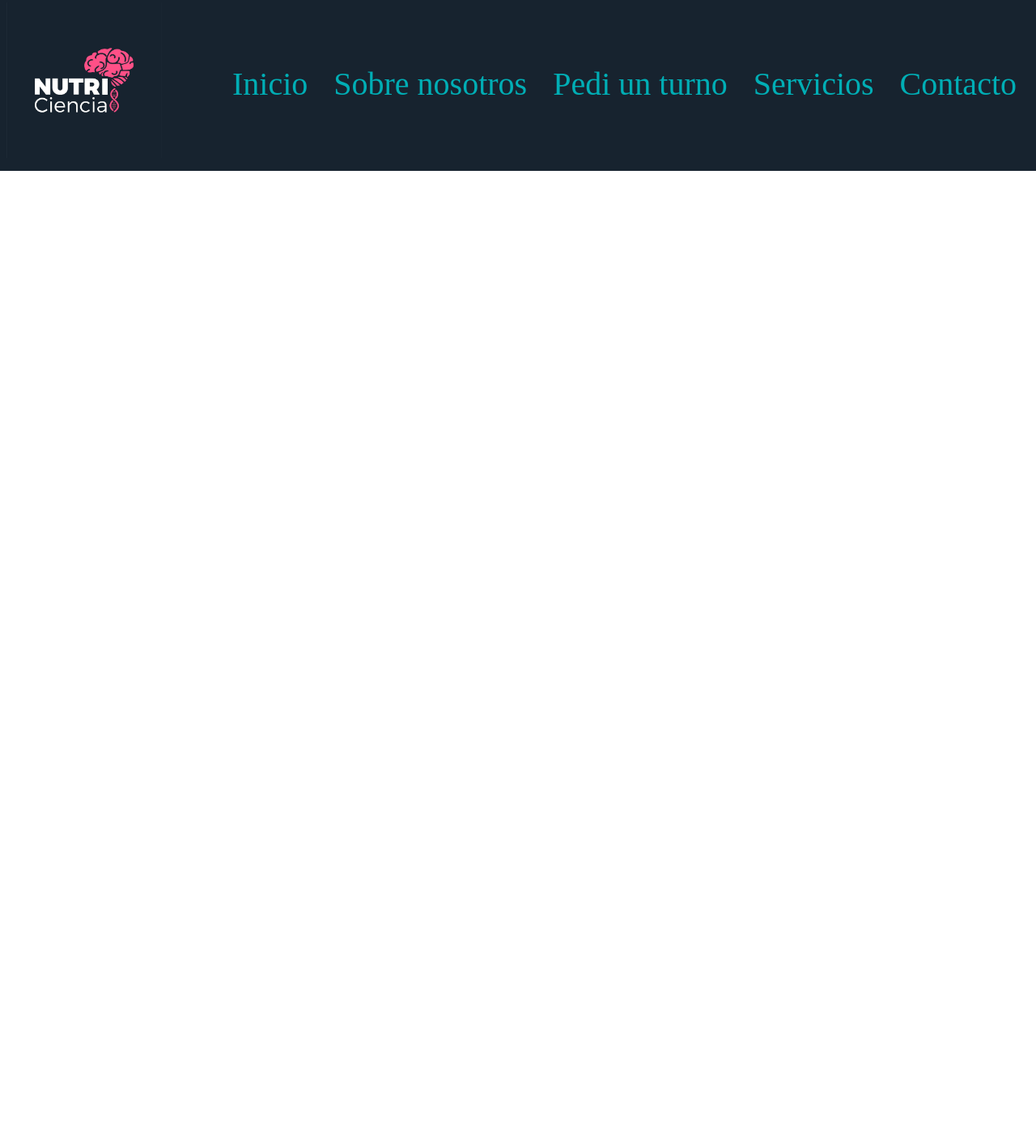
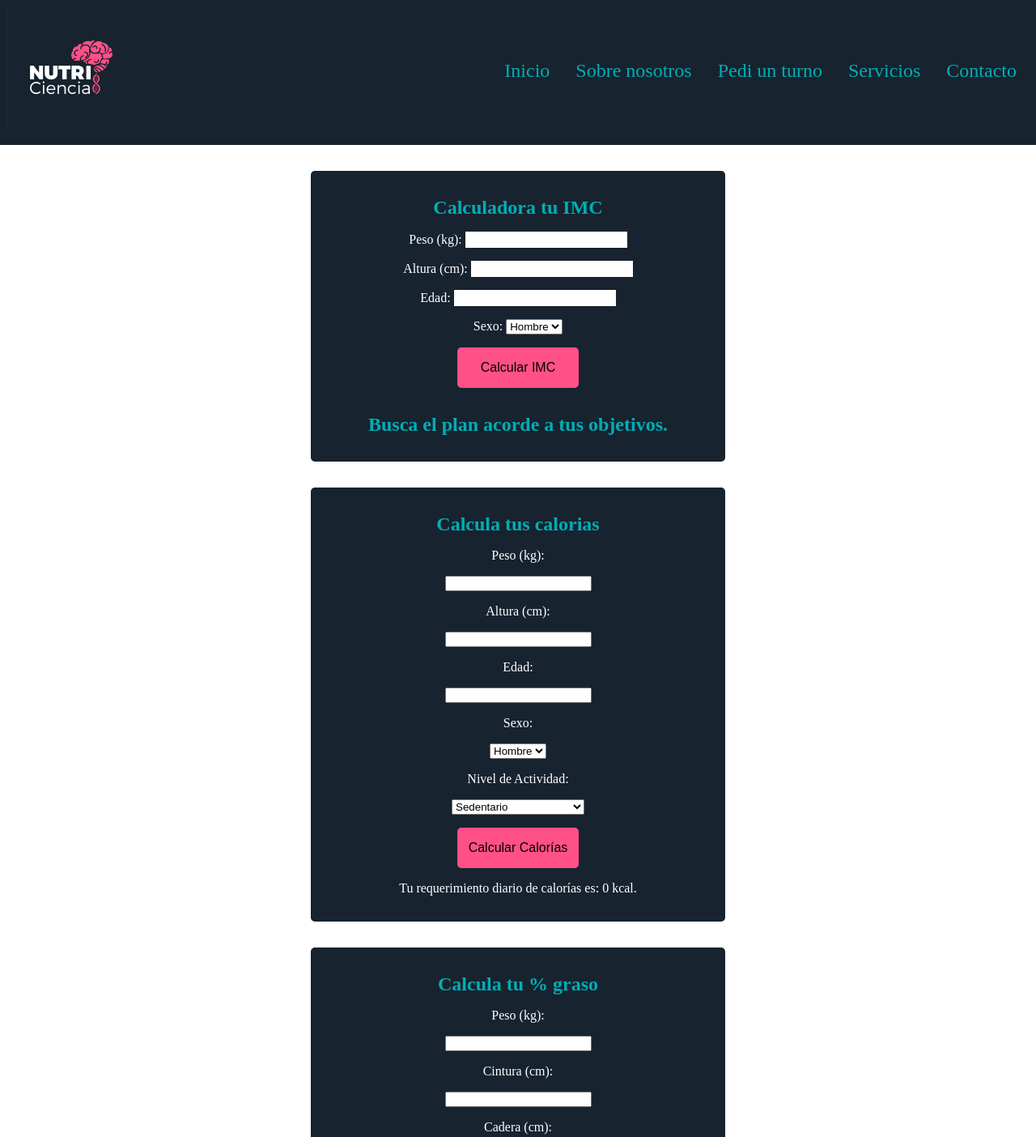
Before and after one commit to emprendiment/Nutriciencia, a plain HTML site: page views/servicios.html in a window 1280 px wide. Shown: the part 5-1409 px from the top of the page at 81% size. Before the commit the page ends 800 px from the top, so only its background shows below. Drawn offline with Linux system fonts and the light colour scheme.

Commit message:
seccion contacto y servicios

```diff
--- a/css/contacto.css
+++ b/css/contacto.css
@@ -6,80 +6,51 @@
     --terciary:#FF5087;
     --dark:#000000;
 }
-body{
-    background-color:var(--primary) ;
-}
-.main-contact{
+
+.aling{
     display: flex;
     justify-content: center;
-    margin-top: 35rem;
+    margin-top: 5rem;
 }
-.section-contact{
+.sect-contact{
     display: flex;
     align-items: center;
-    justify-content: space-between;
+    justify-content: space-evenly;
     flex-wrap: wrap;
-    border-radius: 0.25rem;
-    box-shadow: 0px 5px 10px var(--dark);
-    background: var(--primaryDark);
-    padding: 5rem;
-    width: 80%;
+    border: 1px solid white;
+    border-radius: 2px;
+
+    width: 70%;
+    padding: 15px;
+    background-color: var(--primaryDark);
+    color: var(--secondary);
+    line-height: 2.5rem;
+    font-size: 20px;
 }
-
-.h2-contact{
+.strong{
+    color:var(--primary) ;
     font-size: 3rem;
-    color: var(--secondary);
-    margin-bottom: 2rem;
 }
-.h3-contact{
-    font-size: 6rem;
-    color: var(--secondary);
-    margin-bottom: 2rem;
+.numero{
+    color: var(--terciary);
 }
-.p-contact{
-    font-size: 2.25rem;
-    line-height: 5rem;
-    color: var(--secondary);
+.img-consul{
+    width: 450px;
+    height: 400px;
+    border-radius: 3px;
 }
 .img-contact{
-    box-shadow: 0px 2px 0px var(--secondary);
-    height: 50rem;
-    width: 60rem;
-    border-radius: 0.5rem;
-}
-.a-contact img{
-    height: 3rem;
-    width: 3rem;
+    margin-top: 1rem;
+    width: 25px;
+    height: 25px;
 }
 
 @media screen and (max-width:480px) {
-    .main-contact{
-        margin-top: 10rem;
-    }
-    .section-contact{
-        display: flex;
-        justify-content: center;
-        padding: 1rem;
+    .sect-contact{
         width: 100%;
     }
-    .img-contact{
-        margin-top: 1.25rem;
-        height: 20rem;
-        width: 20rem;
-    }
-    .h2-contact{
-        font-size: 2rem;
-    }
-    .h3-contact{
-        font-size: 2rem;
-    }
-    .p-contact{
-        font-size: 1.25rem;
-        line-height: 2.25rem;
-    }
-    .a-contact img{
-        margin-top: 2rem;
-        height: 2rem;
-        width: 2rem;
+    .img-consul{
+        width: 350px;
+        height: 350px;
     }
 }
--- /dev/null
+++ b/css/servicios.css
@@ -0,0 +1,80 @@
+:root{
+    --primary:#00AEB5;
+    --primaryDark:#17232F;
+    --secondary:#ffff;
+    --terciary:#FF5087;
+    --dark:#000000;
+}
+
+
+.aling{
+    display: flex;
+    justify-content: center;
+}
+.art-content{
+    display: flex;
+    align-items: center;
+    flex-direction:column ;
+    text-align: center;
+    width: 40%;
+    margin-top: 2rem;
+    border: 1px solid;
+    gap: 1rem;
+    padding: 1rem;
+    font-size: 18px;
+    color: var(--secondary);
+    background: var(--primaryDark);
+}
+.precio{
+    font-size: 1.5rem;
+    color: var(--primary);
+}
+.img-content{
+    background: var(--secondary);
+    border-radius: 50%;
+}
+.btn-content{
+    background: var(--terciary);
+    font-size: 1rem;
+    cursor: pointer;
+    border: none;
+    border-radius: 5px;
+    width: 150px;
+    height: 50px;
+}
+.btn-content:hover{
+    background: var(--secondary);
+}
+/*Calculadora de IMC*/
+.calculator{
+    text-align: center;
+    margin-top: 2rem;
+    display: flex;
+    flex-direction: column;
+    justify-content: center;
+    align-items: center;
+    gap: 1rem;
+    background-color: #17232F;
+    width: 40%;
+    border-radius: 5px;
+    color: var(--secondary);
+    padding: 2rem;
+}
+.input{
+    border: none;
+    text-align: center;
+    width: 200px;
+    height: 20px;
+    cursor: pointer;
+}
+
+
+
+@media screen and (max-width:480px) {
+    .art-content{
+        width: 100%;
+    }
+    .calculator{
+        width: 100%;
+    }
+}
--- a/css/style.css
+++ b/css/style.css
@@ -37,7 +37,7 @@
 
 }
 .header .a{
-    font-size: 2.50rem;
+    font-size: 1.5rem;
     color: var(--primary);
 }
 .header .a:hover{
@@ -55,8 +55,8 @@
     margin: 1rem;
 }
 .img{
-    width: 12rem;
-    height: 12rem;
+    width: 10rem;
+    height: 10rem;
 
 }
 @media screen and (max-width:480px) {
--- a/js/index.js
+++ b/js/index.js
@@ -1,3 +1,4 @@
+//Funcionalidad del Navbar
 
 /**Cuando hago click en la clase button le añado y le quito la clase active (toogle)
  * toogle de la clase active
@@ -10,3 +11,5 @@ const nav = document.querySelector('.nav');
 button.addEventListener('click',()=>{
     nav.classList.toggle('activo')
 });
+
+//------------------------
--- /dev/null
+++ b/js/servicios.js
@@ -0,0 +1,134 @@
+//SECCION DE SERVICIOS
+
+const servicios = [
+    {
+        id:01,
+        Titulo:'Entrevista nutricional , antropometria y plan personalizado',
+        Descripcion:'Incluye antropometria para <br> conocer el estado de grasa y musculo<br>una entrevista nutricional y la<br>confeccion de un plan alimentario según objetivos.<br><strong class="precio">Presencial</strong>',
+        img:'../public/icons/plan1.png',
+        precio: 7000
+    },
+    {
+        id:02,
+        Titulo:'Entrevista nutricional y plan personalizado',
+        Descripcion:'Incluye entrevista nutricional y<br>confección del plan alimentario según objetivos.<br><strong class="precio">Presencial u online</strong>',
+        img:'../public/icons/plan2.png',
+        precio: 5000
+    },
+    {
+        id:03,
+        Titulo:'Control Nutricional',
+        Descripcion:'Incluye control nutricional.<br><strong class="precio">Presencial y online</strong>',
+        img:'../public/icons/plan3.png',
+        precio: 3500
+    },
+    {
+        id:04,
+        Titulo:'Antropometria',
+        Descripcion:'Incluye antropometria completa (perfiles ISAK 1 o 2)<br>con entrega y explicación de informe.<br><strong class="precio">Presencial</strong>',
+        img:'../public/icons/plan3.png',
+        precio: 3000
+    },
+
+];
+
+    const section = document.querySelector('#servicios');
+    servicios.forEach(service => {
+        const article = document.createElement('article')
+        article.className = 'article'
+        article.innerHTML =
+        `
+        <div class="aling">
+        <div class="art-content">
+        <img class="img-content" src="${service.img}" alt="${service.img}">
+        <h3><strong class="precio">${service.Titulo}</strong></h3>
+        <p>${service.Descripcion}</p>
+        <p><strong class="precio">$${service.precio}</strong></p>
+        <a href="../views/Turnos.html"><button class="btn-content">Pedi un turno</button></a>
+        </div>
+        </div>
+        `
+        document.body.appendChild(article)
+    });
+
+    //Calculadora de IMC
+        // función que realiza los calculos
+        function calculateIMC() {
+            const weight = document.getElementById("weight").value;
+            const height = document.getElementById("height").value / 100;
+            const age = document.getElementById("age").value;
+            const sex = document.getElementById("sex").value;
+
+            if (weight && height && age) {
+              const imc = weight / (height ** 2);
+
+              let category;
+              if (sex === "hombre") {
+                if (imc < 20) {
+                  category = "Bajo peso";
+                } else if (imc < 25) {
+                  category = "Peso normal";
+                } else if (imc < 30) {
+                  category = "Sobrepeso";
+                } else if (imc < 40) {
+                  category = "Obesidad";
+                } else {
+                  category = "Obesidad extrema";
+                }
+              } else if (sex === "mujer") {
+                if (imc < 19) {
+                  category = "Bajo peso";
+                } else if (imc < 24) {
+                  category = "Peso normal";
+                } else if (imc < 29) {
+                  category = "Sobrepeso";
+                } else if (imc < 39) {
+                  category = "Obesidad";
+                } else {
+                  category = "Obesidad extrema";
+                }
+              }
+              const resultElement = document.getElementById("result")
+            resultElement.innerHTML=`Tu imc es ${imc.toFixed(2)}`
+            }
+        }
+
+        //Calcular calorias
+        function calcular() {
+          var peso = document.getElementById("peso").value;
+          var altura = document.getElementById("altura").value;
+          var edad = document.getElementById("edad").value;
+          var sexo = document.getElementById("genero").value;
+          var actividad = document.getElementById("activity").value;
+
+          var calorias = 0;
+
+          if (sexo == "hombre") {
+            calorias = 88.362 + (13.397 * peso) + (4.799 * altura) - (5.677 * edad);
+          } else if (sexo == "mujer") {
+            calorias = 447.593 + (9.247 * peso) + (3.098 * altura) - (4.330 * edad);
+          }
+
+          calorias *= actividad;
+
+          document.getElementById("calorias").innerHTML = Math.round(calorias);
+        }
+
+        //Calcular porcentaje graso
+        function calculo() {
+          var pesaje = document.getElementById("pesaje").value;
+          var cintura = document.getElementById("cintura").value;
+          var cadera = document.getElementById("cadera").value;
+          var sexo = document.getElementById("sex").value;
+
+          var porcentaje = 0;
+
+          if (sexo == "masculino") {
+            porcentaje = 495 / (1.0324 - 0.19077 * Math.log10(cintura - cadera) + 0.15456 * Math.log10(pesaje)) - 450;
+          } else if (sexo == "femenino") {
+            porcentaje = 495 / (1.29579 - 0.35004 * Math.log10(cintura + cadera - pesaje) + 0.22100 * Math.log10(pesaje)) - 450;
+          }
+
+          document.getElementById("porcentaje").innerHTML = porcentaje;
+        console.log(calculo)
+        }
--- a/views/servicios.html
+++ b/views/servicios.html
@@ -5,6 +5,7 @@
     <meta http-equiv="X-UA-Compatible" content="IE=edge">
     <meta name="viewport" content="width=device-width, initial-scale=1.0">
     <link rel="stylesheet" href="../css/style.css">
+    <link rel="stylesheet" href="../css/servicios.css">
     <link rel="icon" href="../public/img/Logo.jpeg">
     <title>Nutriciencia</title>
 </head>
@@ -28,7 +29,90 @@
             </ul>
         </nav>
     </header>
+    <main>
+
+        <section id="servicios" class="services">
+
+            <!--Seccion de servicios desde javascript-->
+        </section>
+        <div class="aling">
+        <section class="calculator">
+            <h2><strong class="precio">Calculadora tu IMC</strong></h2>
+            <div>
+              <label>Peso (kg):</label>
+              <input class="input" type="number" id="weight" min="1" max="300" step="0.1">
+            </div>
+            <div>
+              <label>Altura (cm):</label>
+              <input class="input"type="number" id="height" min="50" max="300" step="0.1">
+            </div>
+            <div>
+              <label>Edad:</label>
+              <input class="input"type="number" id="age" min="1" max="120">
+            </div>
+            <div>
+              <label>Sexo:</label>
+              <select id="sex">
+                <option value="hombre">Hombre</option>
+                <option value="mujer">Mujer</option>
+              </select>
+            </div>
+            <button class="btn-content" onclick="calculateIMC()">Calcular IMC</button>
+            <div id="result"></div>
+            <p><strong class="precio">Busca el plan acorde a tus objetivos.</strong></p>
+    </section>
+</div>
+<div class="aling">
+  <section class="calculator">
+    <h2><strong class="precio">Calcula tus calorias</strong></h2>
+    <label for="weight">Peso (kg):</label>
+    <input type="number" id="peso" required>
+    <label for="height">Altura (cm):</label>
+    <input type="number" id="altura" required>
+    <label for="age">Edad:</label>
+    <input type="number" id="edad" required>
+    <label for="gender">Sexo:</label>
+    <select id="genero" required>
+      <option value="hombre">Hombre</option>
+      <option value="mujer">Mujer</option>
+    </select>
+    <label for="activity">Nivel de Actividad:</label>
+    <select id="activity" required>
+      <option value="1.2">Sedentario</option>
+      <option value="1.375">Ligeramente Activo</option>
+      <option value="1.55">Moderadamente Activo</option>
+      <option value="1.725">Muy Activo</option>
+      <option value="1.9">Extremadamente Activo</option>
+    </select>
+    <button class="btn-content" onclick="calcular()">Calcular Calorías</button>
+    <div class="resultado">
+      <p>Tu requerimiento diario de calorías es: <span id="calorias">0</span> kcal.</p>
+    </div>
+  </section>
+</div>
+<div class="aling">
+  <section class="calculator">
+    <h2><strong class="precio">Calcula tu % graso</strong></h2>
+    <label for="weight">Peso (kg):</label>
+    <input type="number" id="pesaje" required>
+    <label for="waist">Cintura (cm):</label>
+    <input type="number" id="cintura" required>
+    <label for="hip">Cadera (cm):</label>
+    <input type="number" id="cadera" required>
+    <label for="gender">Sexo:</label>
+    <select id="sex" required>
+      <option value="masculino">Hombre</option>
+      <option value="femenino">Mujer</option>
+    </select>
+    <button onclick="calculo()">Calcular Porcentaje de Grasa</button>
+    <div class="resultado">
+      <p>Tu porcentaje de grasa corporal es: <span id="porcentaje">0</span>%.</p>
+    </div>
+  </section>
+</div>
+    </main>
 
     <script src="../js/index.js"></script>
+    <script src="../js/servicios.js"></script>
 </body>
 </html>
```
Also changed, not shown: views/contacto.html (+16 -17 lines).
